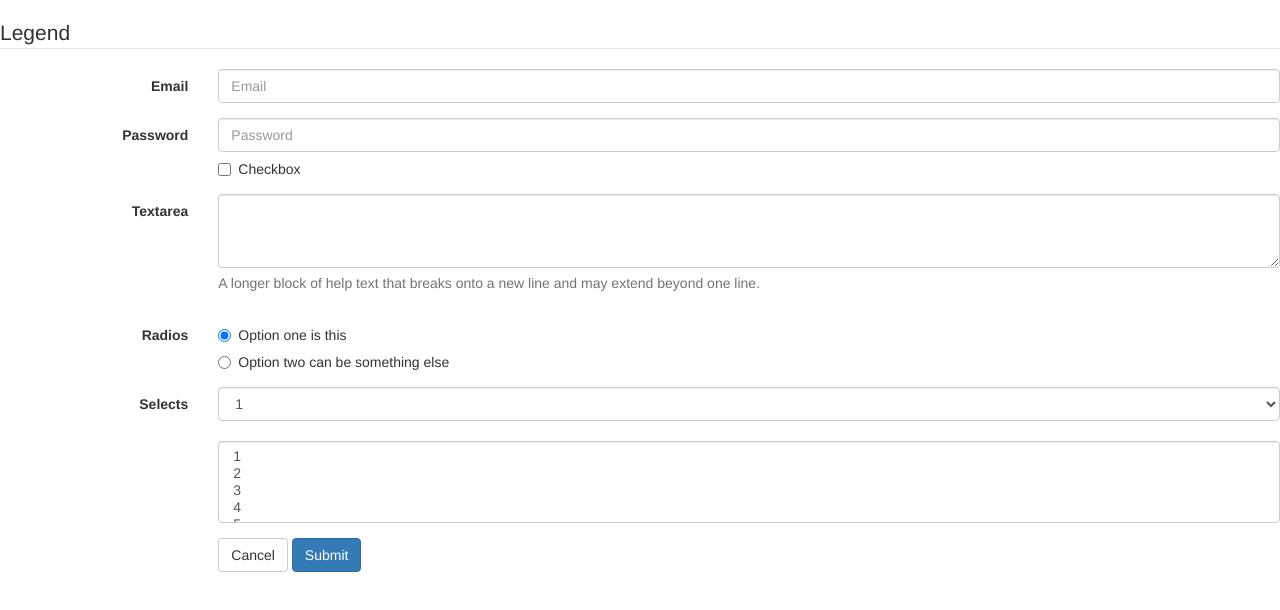
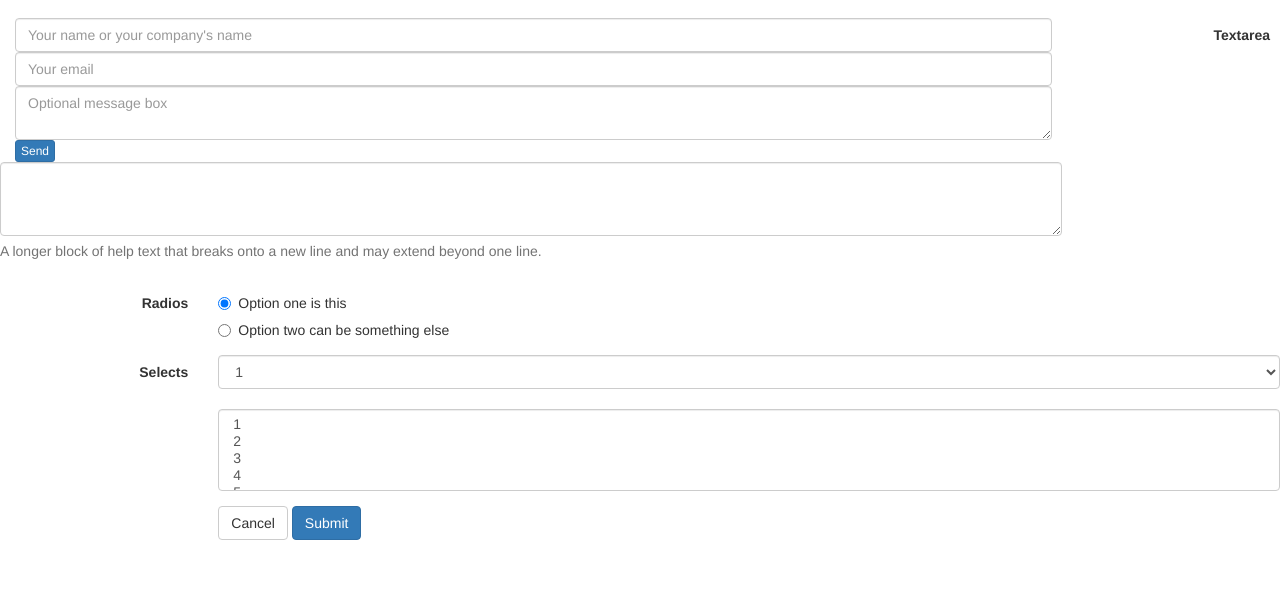
Before and after one commit to snlandis/finalProject, a plain HTML site: page apply.html in a window 1280 px wide. Shown: the part 54-664 px from the top of the page. Drawn offline with nearby package versions, Linux system fonts and the light colour scheme.

Commit message:
minor adds

```diff
--- a/apply.html
+++ b/apply.html
@@ -55,24 +55,22 @@
 
     <form class="form-horizontal">
       <fieldset>
-        <legend>Legend</legend>
-        <div class="form-group">
-          <label for="inputEmail" class="col-lg-2 control-label">Email</label>
-          <div class="col-lg-10">
-            <input type="text" class="form-control" id="inputEmail" placeholder="Email">
+
+        <form method="POST" action="http://formspree.io/your@email.com">
+
+        <div class="col-lg-10">
+          <input type="text" name="name" class="form-control" placeholder="Your name or your company's name">
+
+          <input type="email" name="email" class="form-control" id="inputEmail" placeholder="Your email">
+
+          <textarea name="message" class="form-control" placeholder="Optional message box"></textarea>
+
+          <a href="#" type="submit" class="btn btn-primary btn-xs">Send</a>
           </div>
-        </div>
-        <div class="form-group">
-          <label for="inputPassword" class="col-lg-2 control-label">Password</label>
-          <div class="col-lg-10">
-            <input type="password" class="form-control" id="inputPassword" placeholder="Password">
-            <div class="checkbox">
-              <label>
-                <input type="checkbox"> Checkbox
-              </label>
-            </div>
-          </div>
-        </div>
+        </form>
+
+
+
         <div class="form-group">
           <label for="textArea" class="col-lg-2 control-label">Textarea</label>
           <div class="col-lg-10">
```
